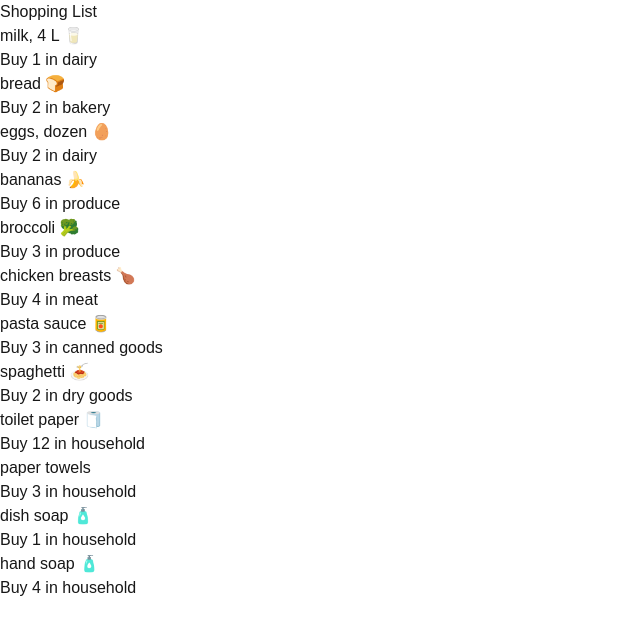
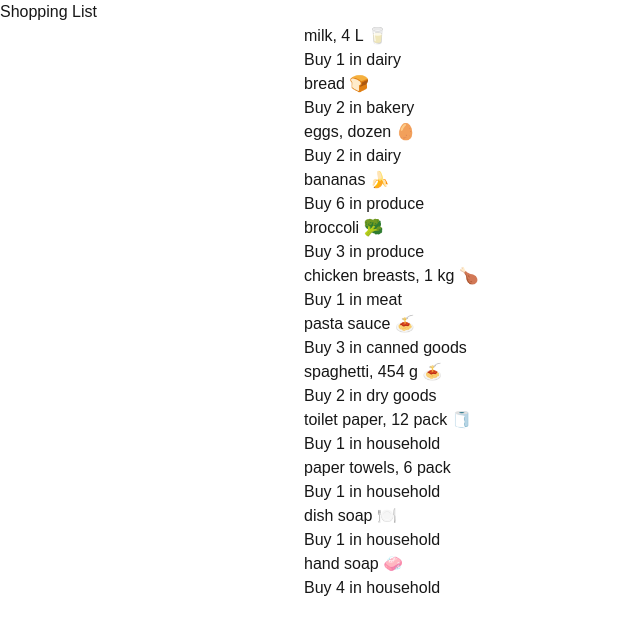
Before and after one commit to felix101930/cprg306-assignments, a Next.js app: page /week-3 in a window 1280 px wide. Shown: the top 634 px of the page, without its empty margins (0-640 px from the left). Built offline with nearby package versions, Linux system fonts and the light colour scheme.

Commit message:
adds items

```diff
--- a/app/week-3/item-list.js
+++ b/app/week-3/item-list.js
@@ -1,71 +1,95 @@
 import Item from './item';
 
 export default function ItemList() {
-    const items = [
-        {
+  const item1 = {
     name: "milk, 4 L 🥛",
     quantity: 1,
-            category: "dairy"
-        },
-        {
+    category: "dairy",
+  };
+
+  const item2 = {
     name: "bread 🍞",
     quantity: 2,
-            category: "bakery"
-        },
-        {
+    category: "bakery",
+  };
+
+  const item3 = {
     name: "eggs, dozen 🥚",
     quantity: 2,
-            category: "dairy"
-        },
-        {
+    category: "dairy",
+  };
+
+  const item4 = {
     name: "bananas 🍌",
     quantity: 6,
-            category: "produce"
-        },
-        {
+    category: "produce",
+  };
+
+  const item5 = {
     name: "broccoli 🥦",
     quantity: 3,
-            category: "produce"
-        },
-        {
-            name: "chicken breasts 🍗",
+    category: "produce",
+  };
+
+  const item6 = {
+    name: "chicken breasts, 1 kg 🍗",
+    quantity: 1,
+    category: "meat",
+  };
+
+  const item7 = {
+    name: "pasta sauce 🍝",
+    quantity: 3,
+    category: "canned goods",
+  };
+
+  const item8 = {
+    name: "spaghetti, 454 g 🍝",
+    quantity: 2,
+    category: "dry goods",
+  };
+
+  const item9 = {
+    name: "toilet paper, 12 pack 🧻",
+    quantity: 1,
+    category: "household",
+  };
+
+  const item10 = {
+    name: "paper towels, 6 pack",
+    quantity: 1,
+    category: "household",
+  };
+
+  const item11 = {
+    name: "dish soap 🍽️",
+    quantity: 1,
+    category: "household",
+  };
+
+  const item12 = {
+    name: "hand soap 🧼",
     quantity: 4,
-            category: "meat"
-        },
-        {
-            name: "pasta sauce 🥫",
-            quantity: 3,
-            category: "canned goods"
-        },
-        {
-            name: "spaghetti 🍝",
-            quantity: 2,
-            category: "dry goods"
-        },
-        {
-            name: "toilet paper 🧻",
-            quantity: 12,
-            category: "household"
-        },
-        {
-            name: "paper towels",
-            quantity: 3,
-            category: "household"
-        },
-        {
-            name: "dish soap 🧴",
-            quantity: 1,
-            category: "household"
-        },
-        {
-            name: "hand soap 🧴",
-            quantity: 4,
-            category: "household"
-        }
+    category: "household",
+  };
+
+  const items = [
+    item1,
+    item2,
+    item3,
+    item4,
+    item5,
+    item6,
+    item7,
+    item8,
+    item9,
+    item10,
+    item11,
+    item12,
   ];
 
   return (
-        <div>
+    <ul className="max-w-2xl mx-auto">
       {items.map((item) => (
         <Item
           key={item.name}
@@ -74,6 +98,6 @@ export default function ItemList() {
           category={item.category}
         />
       ))}
-        </div>
+    </ul>
   );
 }
```
Lines whose indentation alone changed are shown as unchanged.
